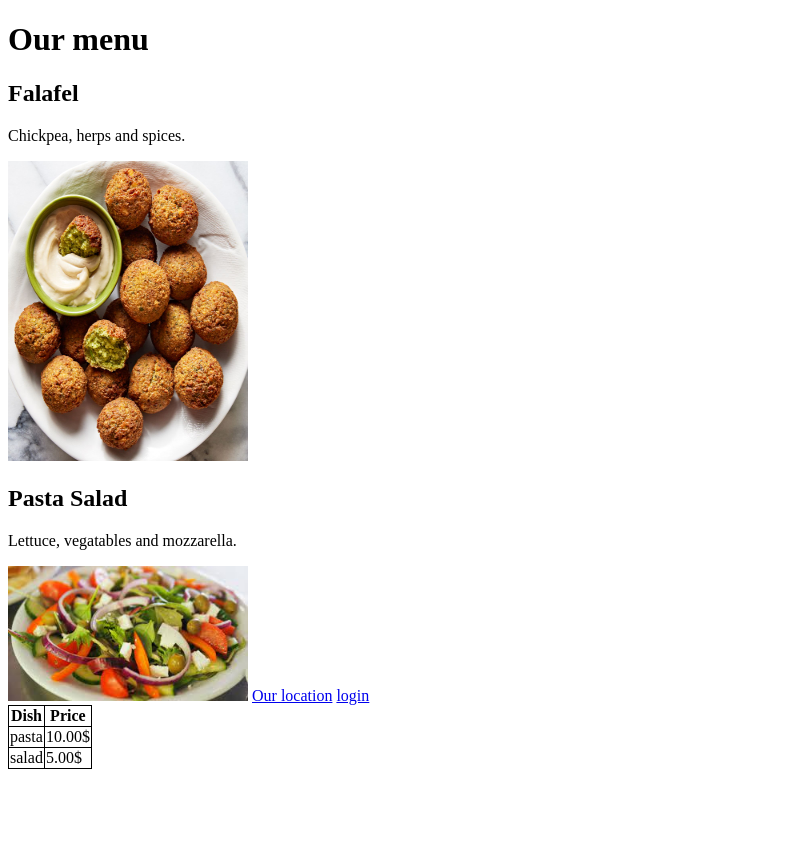
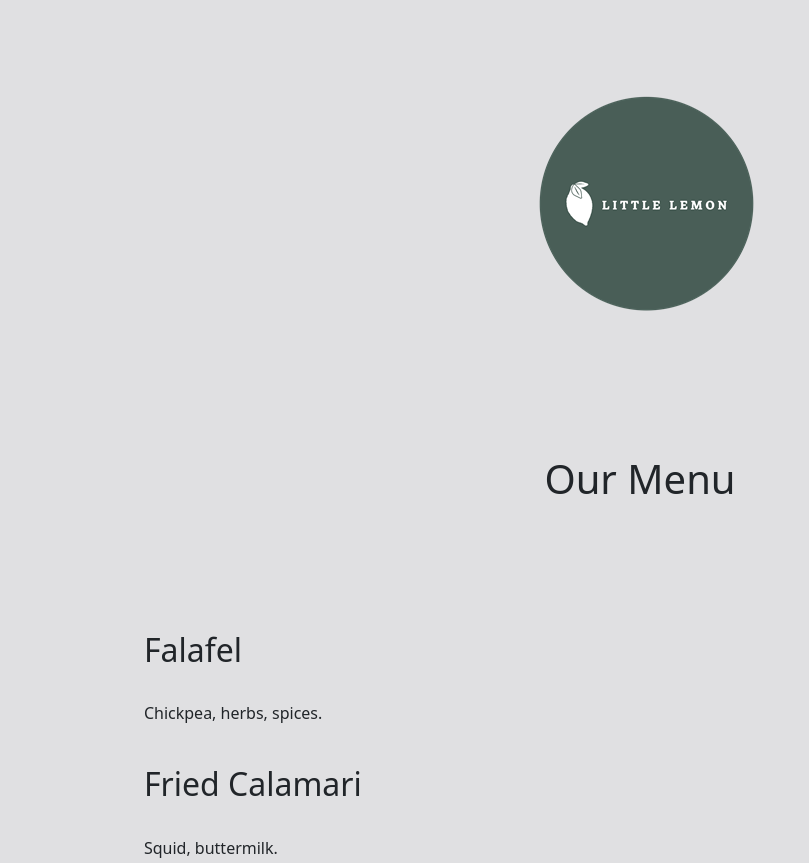
Before and after one commit to Uklez/first-meta-project-lemon, a plain HTML site: page index.html in a window 1280 px wide. Shown: the top 863 px of the page, without its empty margins (0-809 px from the left). Before the commit the page ends 800 px from the top, so only its background shows below. Drawn offline with Linux system fonts and the light colour scheme.

Commit message:
add bootstrap display

```diff
--- a/index.html
+++ b/index.html
@@ -3,32 +3,50 @@
     <link rel="stylesheet" href="style.css">
 <head>
     <title>Littel Lemon</title>
+    <link href="bootstrap.min.css" rel="stylesheet">
 </head>
 <body>
-    <h1>Our menu</h1>
-    <h2>Falafel</h2>
-    <p>Chickpea, herps and spices.</p>
-    <img src="felafel.jpeg" width="240" height="300" alt="This is a delicious felafel">
-    <h2>Pasta Salad</h2>
-    <p>Lettuce, vegatables and mozzarella.</p>
-    <img src="salad.jpeg" width="240" height="135" alt="This is a salad">
-    <a href="location.html">Our location</a>
-    <a href="form.html">login</a>
-    <table id="tb">
-        <tr id="tb">
-            <th id="tb"> Dish</th>
-            <th> Price</th>
-        </tr>
-        <tr id="tb">
-             <td id="tb"> pasta</td>
-             <td>10.00$</td>
+    <div class="container">
+        <body>
+                <div class="container">
+                        <div class="row">
+                                <div class="col-12">
+                                        <div class="text-center">
+                                                <img src="logo.png" class="img-fluid">
+                                            </div>
+                                    </div>
+                            </div>
+                        <div class="row">
+                                <div class="col-12">
+                                        <div class="text-center">
+                                                <h1>Our Menu</h1>
+                                            </div>
+                                    </div>
+                            </div>
+                        <div class="row">
+                                <div class="col-12 col-lg-6">
+                                        <h2>Falafel</h2>
+                                        <p>Chickpea, herbs, spices.</p>
+                                        <h2>Fried Calamari</h2>
+                                        <p>Squid, buttermilk.</p>
+                                        <img src="felafel.jpeg" width="240" height="300" alt="This is a delicious felafel">
+                                    </div>
+                                <div class="col-12 col-lg-6">
+                                        <h2>Pasta Salad</h2>
+                                        <p>Lettuce, vegetables, mozzarella.</p>
+                                        <h2>Greek Salad</h2>
+                                        <p>Cucumbers, onion, feta cheese.</p>
+                                        <img src="salad.jpeg" width="240" height="135" alt="This is a salad">
 
-       </tr>
-        <tr id="tb" >
-             <td id="tb"> salad </td>
-             <td>5.00$ </td>
+                                    </div>
+                            </div>
+                    </div>
+        </body>
 
-  <table>
+            </div>
+        </div>
 
+<script src="bootstrap.bundle.min.js"></script>
 </body>
+
 </html>
```
